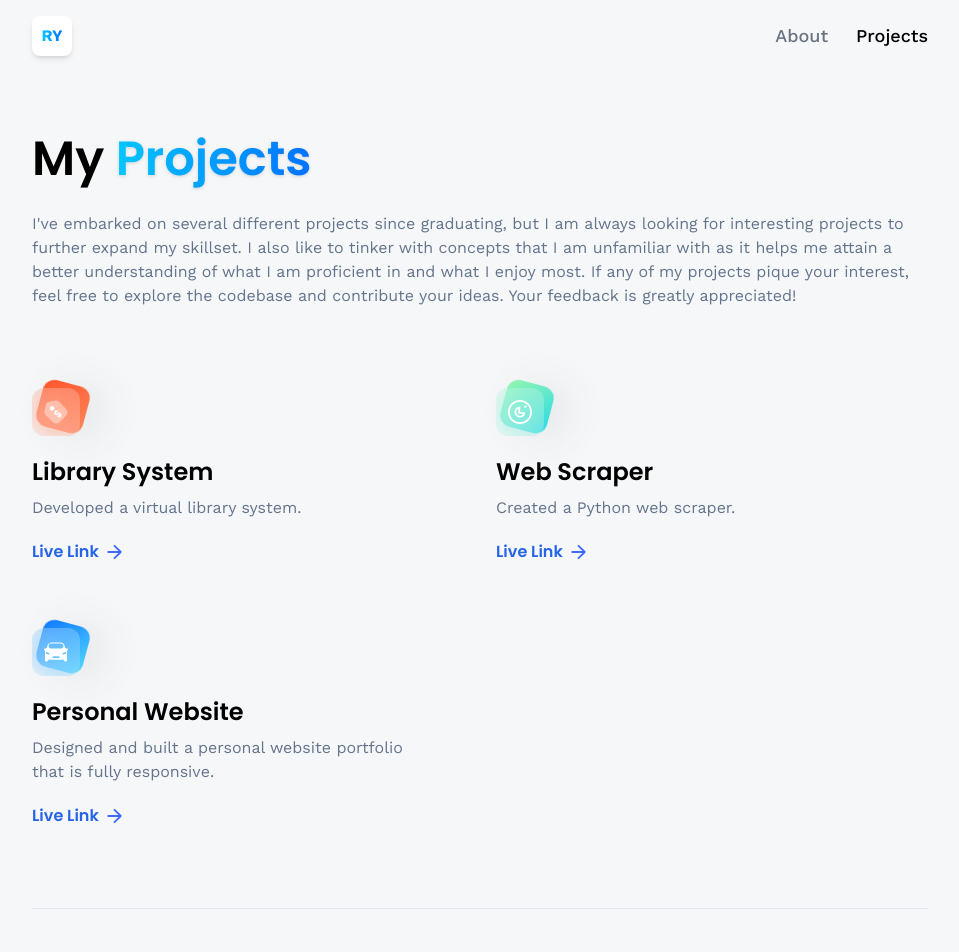
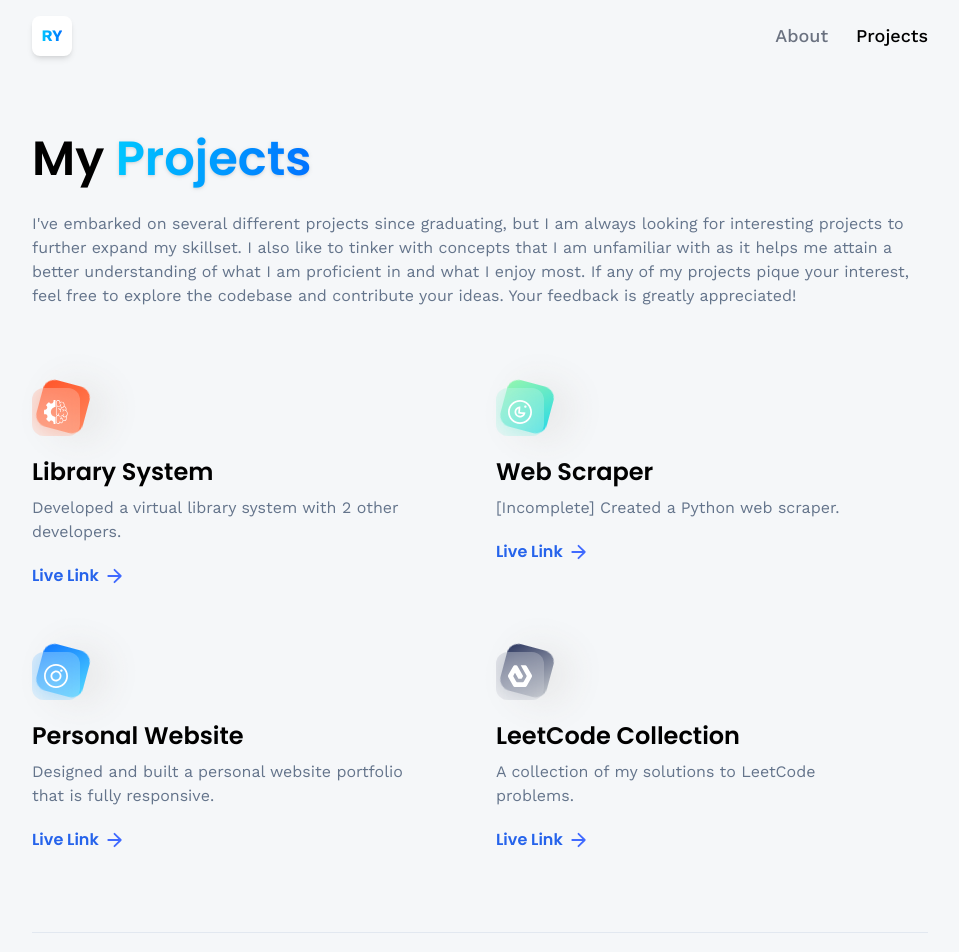
Before and after one commit to raymyun/Personal-Website, a React (Vite) app: page /projects in a window 1280 px wide. Shown: the top 952 px of the page, without its empty margins (160-1119 px from the left). Built offline with nearby package versions, Linux system fonts and the light colour scheme.

Commit message:
Updated index.js
Added functional links to my projects.

```diff
--- a/src/constants/index.js
+++ b/src/constants/index.js
@@ -175,45 +175,31 @@ export const socialLinks = [
 
 export const projects = [
     {
-        iconUrl: pricewise,
+        iconUrl: summiz,
         theme: 'btn-back-red',
         name: 'Library System',
-        description: 'Developed a virtual library system.',
-        link: '',
+        description: 'Developed a virtual library system with 2 other developers.',
+        link: 'https://github.com/raymyun/Library-System',
     },
     {
         iconUrl: threads,
         theme: 'btn-back-green',
         name: 'Web Scraper',
-        description: 'Created a Python web scraper.',
-        link: '',
+        description: '[Incomplete] Created a Python web scraper.',
+        link: 'https://github.com/raymyun/Web-Scraper',
     },
     {
-        iconUrl: car,
+        iconUrl: snapgram,
         theme: 'btn-back-blue',
         name: 'Personal Website',
         description: 'Designed and built a personal website portfolio that is fully responsive.',
-        link: '',
+        link: 'https://github.com/raymyun/Personal-Website',
     },
-    // {
-    //     iconUrl: snapgram,
-    //     theme: 'btn-back-pink',
-    //     name: 'Full Stack Instagram Clone',
-    //     description: 'Built a complete clone of Instagram, allowing users to share photos and connect with friends in a familiar social media environment.',
-    //     link: 'https://github.com/adrianhajdin/social_media_app',
-    // },
-    // {
-    //     iconUrl: estate,
-    //     theme: 'btn-back-black',
-    //     name: 'Real-Estate Application',
-    //     description: 'Developed a web application for real estate listings, facilitating property searches and connecting buyers with sellers.',
-    //     link: 'https://github.com/adrianhajdin/projects_realestate',
-    // },
-    // {
-    //     iconUrl: summiz,
-    //     theme: 'btn-back-yellow',
-    //     name: 'AI Summarizer Application',
-    //     description: 'App that leverages AI to automatically generate concise & informative summaries from lengthy text content, or blogs.',
-    //     link: 'https://github.com/adrianhajdin/project_ai_summarizer',
-    // }
+    {
+        iconUrl: estate,
+        theme: 'btn-back-black',
+        name: 'LeetCode Collection',
+        description: 'A collection of my solutions to LeetCode problems.',
+        link: 'https://github.com/raymyun/LeetCode-Problems',
+    },
 ];
```
